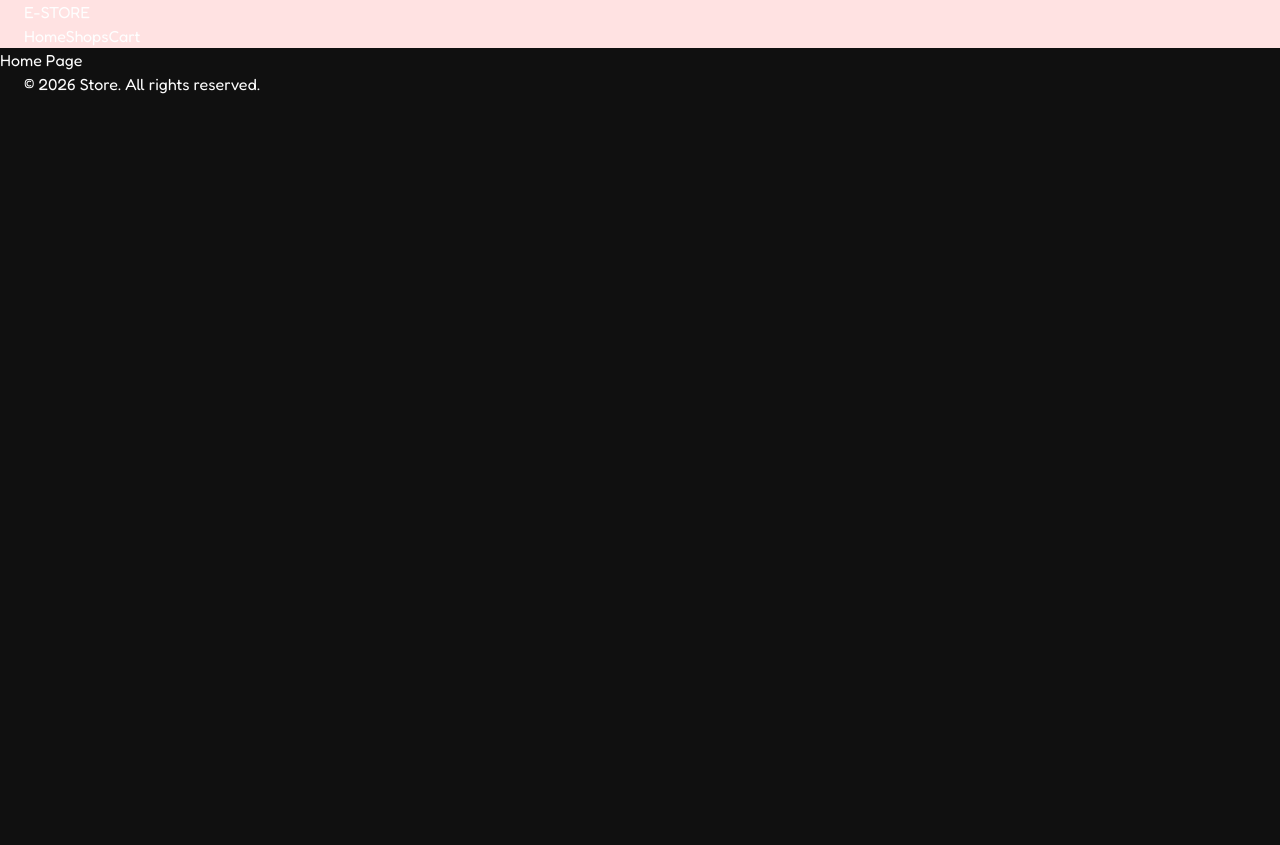
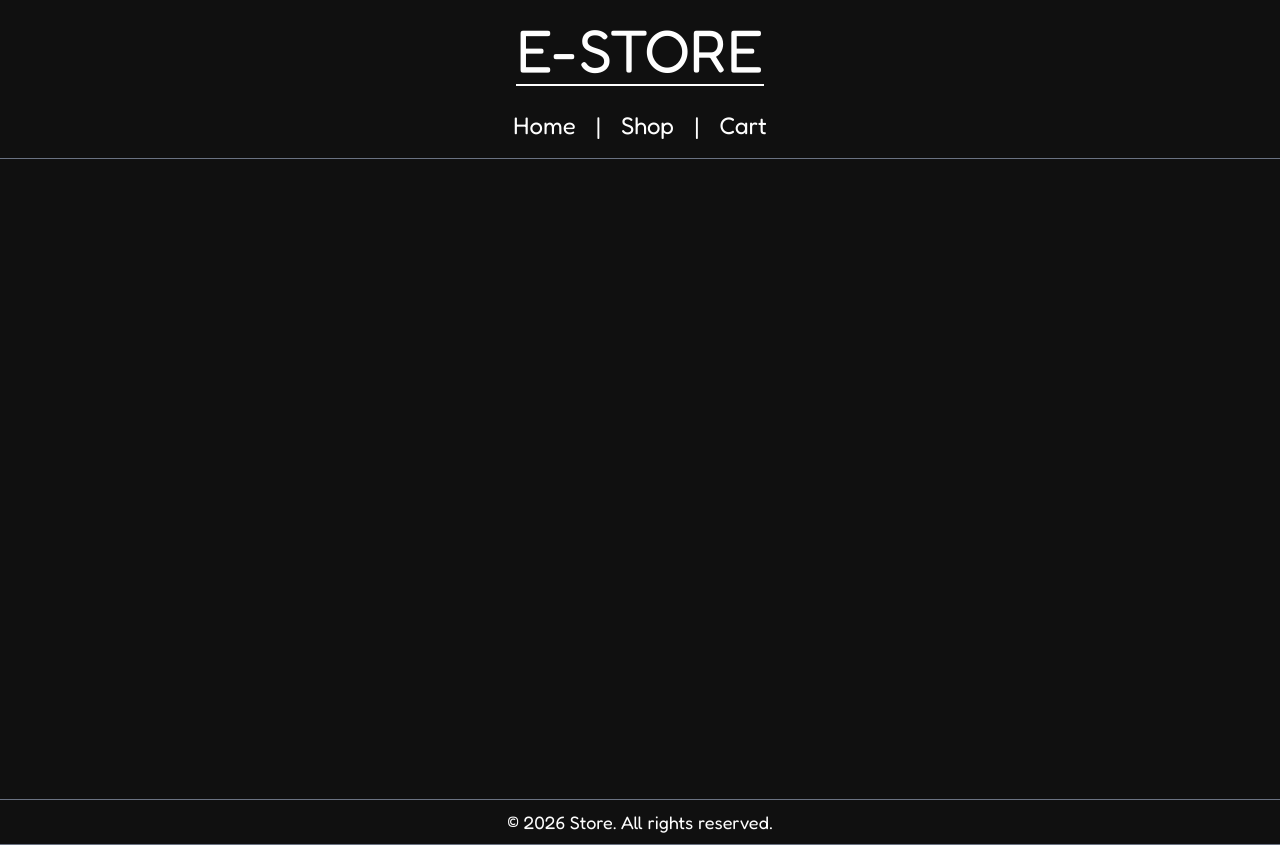
Before and after one commit to Harsh-Codes-hub/E-Commerce-Store-TASK50, a React (Vite) app: page / in a window 1280 px wide. Before the commit the page ends 800 px from the top, so only its background shows below. Built offline with nearby package versions, Linux system fonts and the light colour scheme.

Commit message:
feat: enhance layout and styling for Navbar and Footer components, update Home page structure

```diff
--- a/src/components/Footer.jsx
+++ b/src/components/Footer.jsx
@@ -1,11 +1,15 @@
 import Container from "./Container";
 
 const Footer = () => {
-  return <footer>
-    <Container>
-      <p>© 2026 Store. All rights reserved.</p>
-    </Container>
-  </footer>;
+  return (
+    <footer className="border-y border-gray-500">
+      <Container>
+        <div className="flex items-center justify-center py-2 text-lg">
+          <p>© 2026 Store. All rights reserved.</p>
+        </div>
+      </Container>
+    </footer>
+  );
 };
 
 export default Footer;
--- a/src/components/Navbar.jsx
+++ b/src/components/Navbar.jsx
@@ -3,17 +3,19 @@ import Container from "./Container";
 
 const Navbar = () => {
   return (
-    <header className="bg-red-100">
+    <header className="border-b border-gray-500">
       <Container>
-        <div>
-          <div>
-            <NavLink to="/" className="text-white">
+        <div className="py-4 flex flex-col gap-6">
+          <div className="text-center border-b-2 py-1 w-fit mx-auto">
+            <NavLink to="/" className="text-6xl">
               E-STORE
             </NavLink>
           </div>
-          <nav>
+          <nav className="flex justify-center items-center gap-5 text-2xl">
             <NavLink to="/">Home</NavLink>
-            <NavLink to="/shop">Shops</NavLink>
+            <span>|</span>
+            <NavLink to="/shop">Shop</NavLink>
+            <span>|</span>
             <NavLink to="/cart">Cart</NavLink>
           </nav>
         </div>
--- a/src/layouts/MainLayout.jsx
+++ b/src/layouts/MainLayout.jsx
@@ -6,7 +6,7 @@ const MainLayout = () => {
   return (
     <>
       <Navbar />
-      <main>
+      <main className="w-full flex flex-col items-center min-h-[80vh]">
         <Outlet />
       </main>
       <Footer />
--- a/src/pages/Home.jsx
+++ b/src/pages/Home.jsx
@@ -1,8 +1,8 @@
 const Home = () => {
   return (
-    <h1>
-      Home Page
-    </h1>
+    <>
+
+    </>
   )
 }
 
```
